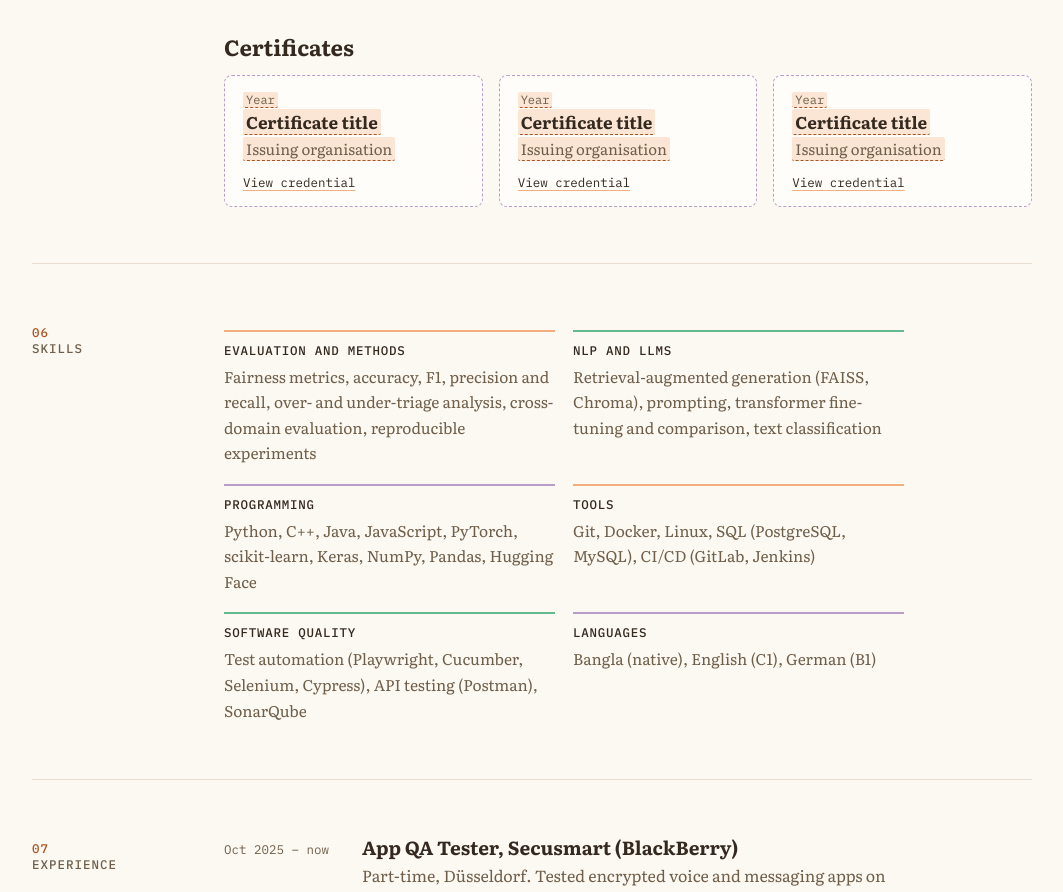
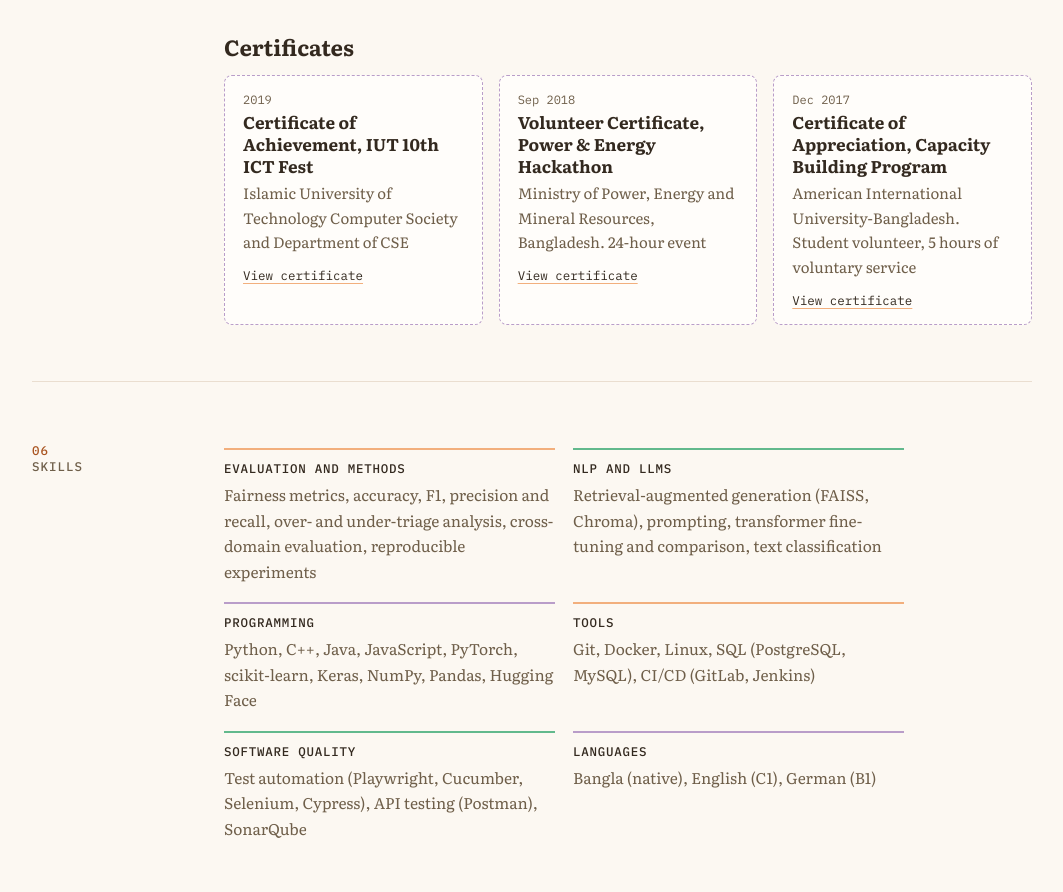
Before and after one commit to sraboni-bhuiyan/sraboni-bhuiyan-portfolio, a plain HTML site: page index.html in a window 1280 px wide. Shown: the part 5037-5929 px from the top of the page, without its empty margins (108-1171 px from the left). Drawn offline with Linux system fonts and the light colour scheme.

Commit message:
updated style

```diff
--- a/index.html
+++ b/index.html
@@ -395,22 +395,22 @@
         <h3>Certificates</h3>
         <div class="certs">
           <div class="cert">
-            <span class="when"><span class="fill">Year</span></span>
-            <h4><span class="fill">Certificate title</span></h4>
-            <p><span class="fill">Issuing organisation</span></p>
-            <a href="#">View credential</a>
+            <span class="when">2019</span>
+            <h4>Certificate of Achievement, IUT 10th ICT Fest</h4>
+            <p>Islamic University of Technology Computer Society and Department of CSE</p>
+            <a href="certificates/iut-ict-fest-2019.pdf">View certificate</a>
           </div>
           <div class="cert">
-            <span class="when"><span class="fill">Year</span></span>
-            <h4><span class="fill">Certificate title</span></h4>
-            <p><span class="fill">Issuing organisation</span></p>
-            <a href="#">View credential</a>
+            <span class="when">Sep 2018</span>
+            <h4>Volunteer Certificate, Power &amp; Energy Hackathon</h4>
+            <p>Ministry of Power, Energy and Mineral Resources, Bangladesh. 24-hour event</p>
+            <a href="certificates/power-energy-hackathon-2018.pdf">View certificate</a>
           </div>
           <div class="cert">
-            <span class="when"><span class="fill">Year</span></span>
-            <h4><span class="fill">Certificate title</span></h4>
-            <p><span class="fill">Issuing organisation</span></p>
-            <a href="#">View credential</a>
+            <span class="when">Dec 2017</span>
+            <h4>Certificate of Appreciation, Capacity Building Program</h4>
+            <p>American International University-Bangladesh. Student volunteer, 5 hours of voluntary service</p>
+            <a href="certificates/aiub-capacity-building-2017.pdf">View certificate</a>
           </div>
         </div>
       </div>
```
